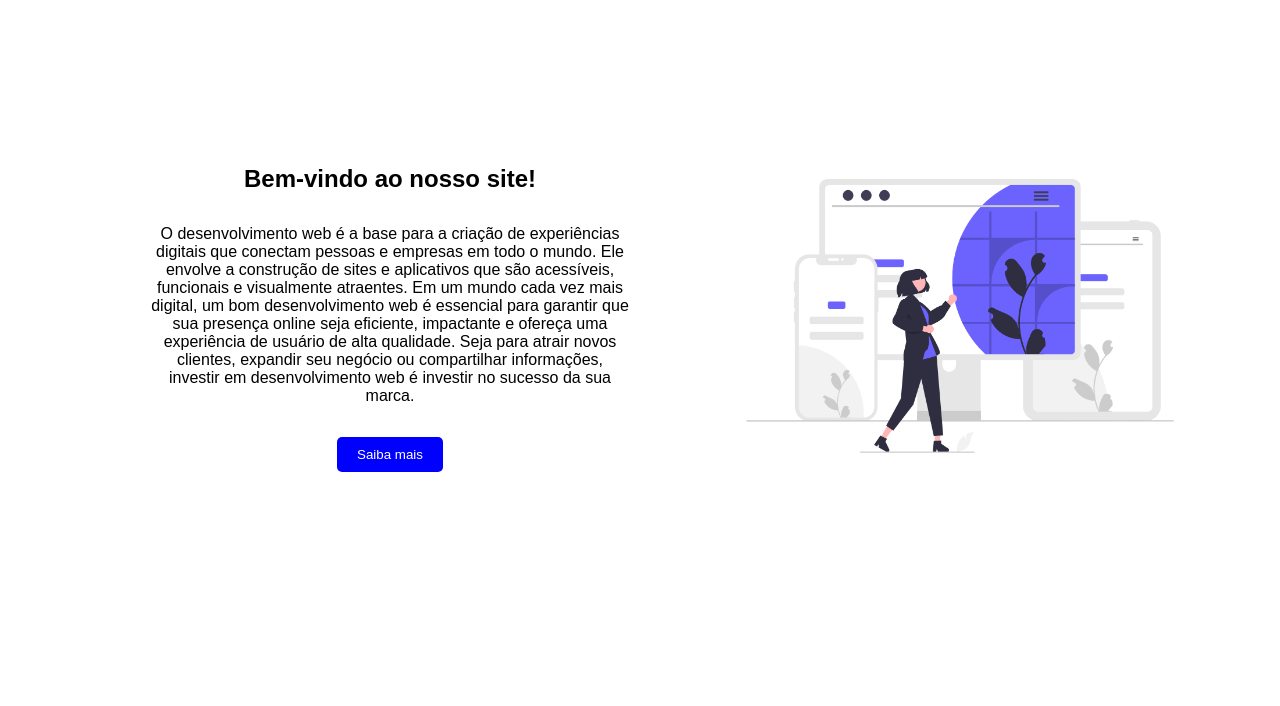
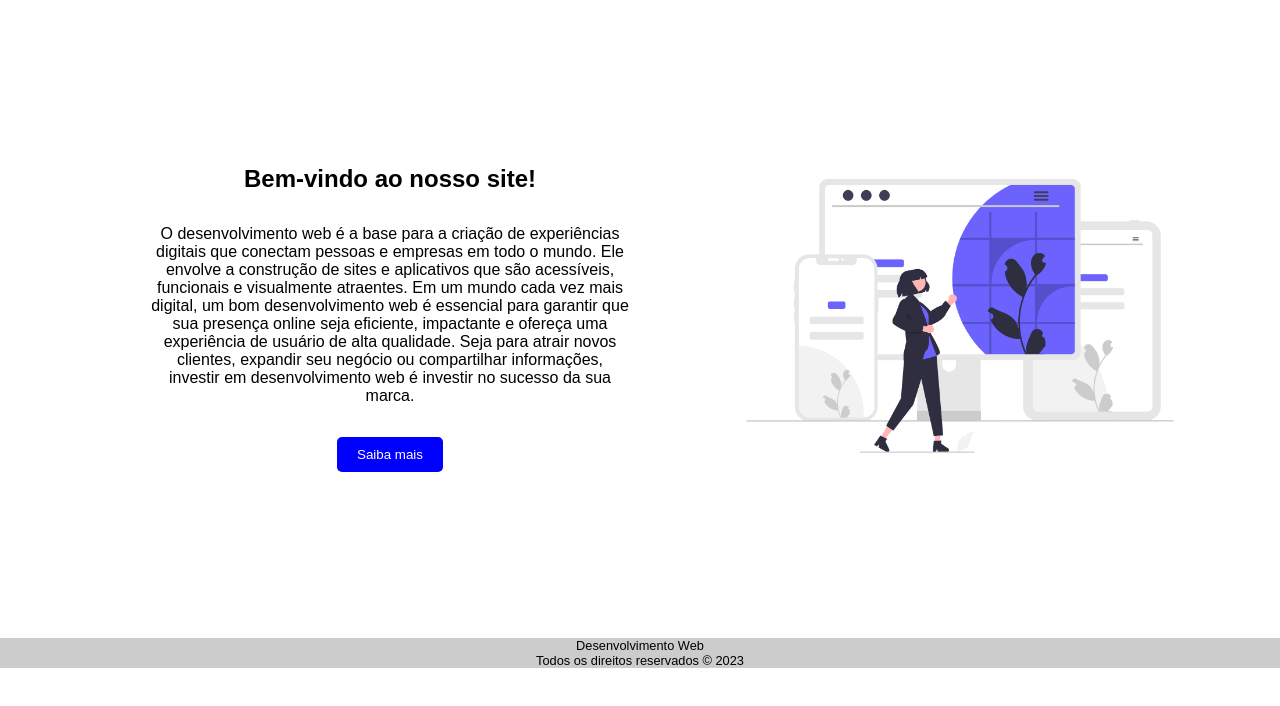
Before and after one commit to estevao-santos-ribeiro/landing-page, a plain HTML site: page index.html in a window 1280 px wide. Shown: the part 94-800 px from the top of the page. Drawn offline with Linux system fonts and the light colour scheme.

Commit message:
Implementado footer

```diff
--- a/css/estilos.css
+++ b/css/estilos.css
@@ -31,7 +31,7 @@ nav {
     width: 100%;
 }
 
-ul {
+nav ul {
     list-style: none;
     display: flex;
     padding: 0;
@@ -40,7 +40,7 @@ ul {
     width: 100%;
 }
 
-ul li a {
+nav ul li a {
     text-decoration: none;
     color: #000;
     font-weight: bold;
@@ -105,3 +105,14 @@ button {
     width: 500px;
     height: auto;
 }
+
+footer {
+    background: #ccc;
+}
+
+.footer-content p {
+    text-align: center;
+    padding: 0;
+    margin: 0;
+    font-size: 0.8rem;
+}
--- a/index.html
+++ b/index.html
@@ -45,6 +45,16 @@
             <img src="./img/imagem-web.png" alt="imagem de desenvolvimento web">
         </div>
     </section>
+
+    <!-- Footer -->
+     <footer>
+        <div class="footer-content">
+            <p>Desenvolvimento Web</p>
+            <p>Todos os direitos reservados &copy; 2023</p>
+            <!-- <p>Desenvolvido por Estevão Santos</p> -->
+            <!-- <span>Todos os direitos reservados &copy; 2023</span> -->
+        </div>
+     </footer>
 </body>
 
 </html>
```
Also changed, not shown: img/facebook.png (added), img/instagram.png (added), img/twitter.png (added).
